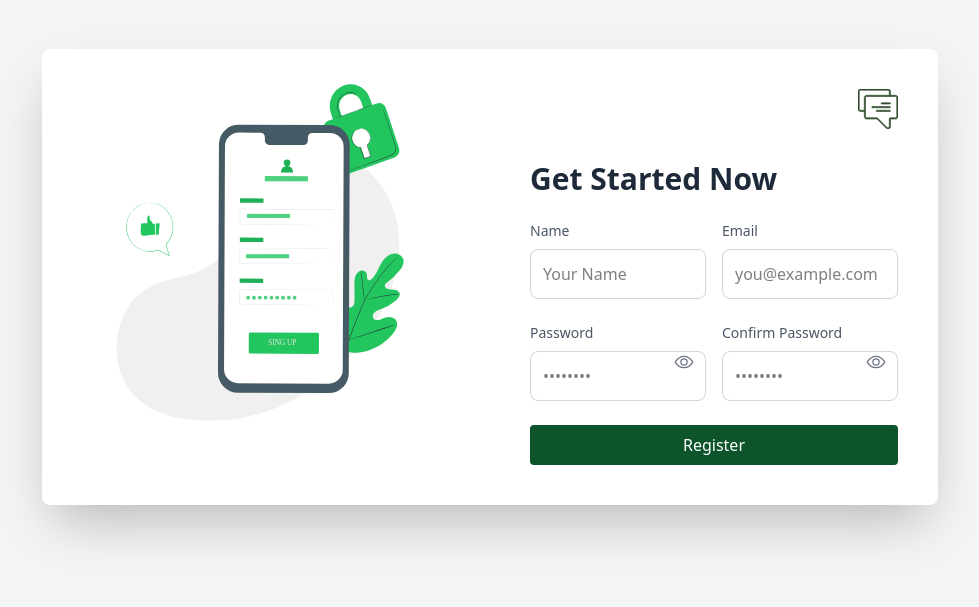
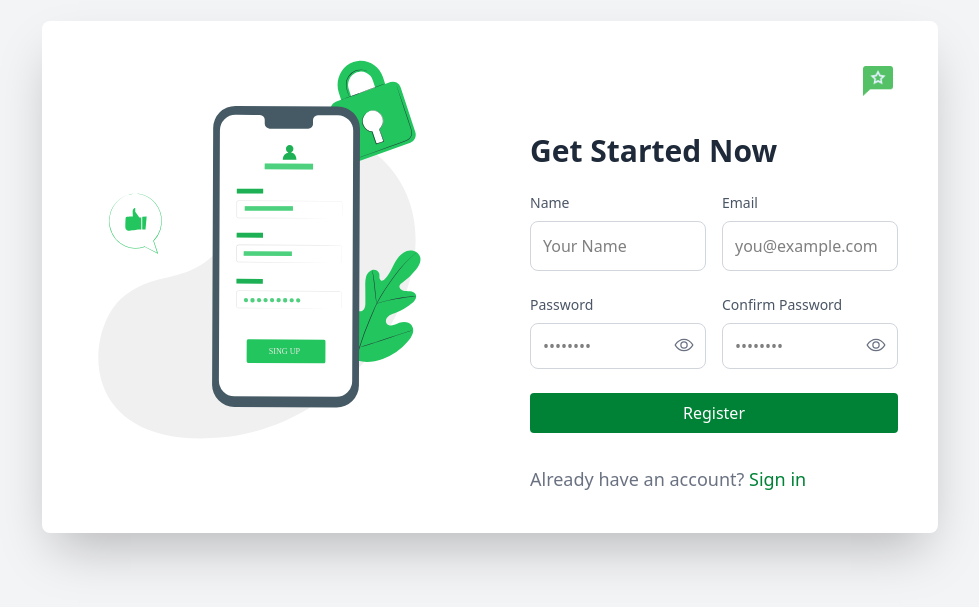
Before and after one commit to sahathiya/EchoHub, a React (Vite) app in the folder Client/feedbackportal/: page /register in a window 1280 px wide. Shown: the part 123-730 px from the top of the page, without its empty margins (150-1129 px from the left). Built offline with nearby package versions, Linux system fonts and the light colour scheme.

Commit message:
changes in testimonials

```diff
--- a/Client/feedbackportal/index.html
+++ b/Client/feedbackportal/index.html
@@ -2,7 +2,7 @@
 <html lang="en">
   <head>
     <meta charset="UTF-8" />
-    <link rel="icon" type="image/svg+xml" href="/feedlogo.svg" />
+    <link rel="icon" type="image/svg+xml" href="/feedback48.png" />
     <meta name="viewport" content="width=device-width, initial-scale=1.0" />
     <title>EchoHub</title>
   </head>
--- a/Client/feedbackportal/src/App.jsx
+++ b/Client/feedbackportal/src/App.jsx
@@ -104,6 +104,7 @@
 import Users from "./admin/Users";
 import Notifications from "./pages/Notifications";
 
+
 function App() {
   const activeUser = useSelector((state) => state.user.user);
 
@@ -117,6 +118,7 @@
             <Route path="/register" element={<Registration />} />
             <Route path="/login" element={<Login />} />
             {/* <Route path="/feedback" element={<Feedback />} /> */}
+
           </Routes>
         </div>
 
@@ -129,6 +131,7 @@
 
             <Route path="/feedback" element={<Feedback />} />
             {/* <Route path="/notifications" element={<Notifications/>}/> */}
+
           </Routes>
         </div>
       ):(
@@ -139,6 +142,7 @@
             <Route path="/" element={<Dashboard />} />
             <Route path="/reviews" element={<Reviews />} />
             <Route path="/users" element={<Users/>}/>
+
           </Routes>
         </div>
       </div>
--- a/Client/feedbackportal/src/components/Navbar.jsx
+++ b/Client/feedbackportal/src/components/Navbar.jsx
@@ -1,5 +1,5 @@
 import React, { useState,useEffect } from 'react'
-import logo from '../assets/feedlogo.svg'
+import logo from '../assets/feedback48.png'
 import { useNavigate } from 'react-router-dom'
 import { useDispatch, useSelector } from 'react-redux'
 import { FaRegUserCircle } from "react-icons/fa";
--- a/Client/feedbackportal/src/components/Testimonials.jsx
+++ b/Client/feedbackportal/src/components/Testimonials.jsx
@@ -1,13 +1,15 @@
-import React, { useEffect, useState } from "react";
+import React, { useEffect } from "react";
 import { useDispatch, useSelector } from "react-redux";
 import { fetchFeedbacks } from "../features/feedback/feedbackActions";
 import { FaStar, FaRegStar } from "react-icons/fa";
 import { Swiper, SwiperSlide } from "swiper/react";
-import { Navigation } from "swiper/modules";
+import { Pagination, A11y, Autoplay } from "swiper/modules";
 
 import "swiper/css";
 import "swiper/css/navigation";
-
+import "swiper/css/a11y";
+import "swiper/css/autoplay";
+import "swiper/css/pagination";
 function StarRating({ rating }) {
   const stars = [];
 
@@ -34,7 +36,7 @@
   if (loading) return <p>Loading feedbacks...</p>;
   if (error) return <p>Error: {error}</p>;
   return (
-    <section className="py-16 bg-gray-50">
+    <section className="py-16 bg-green-50">
       <div className="max-w-7xl mx-auto text-center px-6">
         <h2 className=" font-nunito text-4xl font-bold text-gray-800 mb-4">
           Let’s Hear What Our Clients Have to Say About Us!
@@ -45,13 +47,12 @@
           experience.
         </p>
 
-        <div className="px-4 py-10 md:px-8 lg:px-16 ">
+        <div className="px-4 py-10 md:px-8 lg:px-16">
           <Swiper
-            slidesPerView={1}
+            modules={[Pagination, A11y, Autoplay]}
             spaceBetween={20}
-            navigation
-            modules={[Navigation]}
-            className="mySwiper"
+            autoplay={{ delay: 1500 }}
+            pagination={{ clickable: true }}
             breakpoints={{
               640: { slidesPerView: 1 },
               768: { slidesPerView: 2 },
@@ -59,8 +60,8 @@
             }}
           >
             {feedbacks.map((item) => (
-              <SwiperSlide key={item._id} className="flex justify-center">
-                <div className="w-full h-[420px] max-w-sm p-6 rounded-xl shadow-md hover:shadow-xl transition-all duration-300 bg-green-100 flex flex-col items-center justify-between">
+              <SwiperSlide key={item._id}>
+                <div className="w-full h-[420px] max-w-sm p-6 rounded-xl  hover:shadow-xl  bg-green-100 flex flex-col items-center justify-between transition-transform duration-500 hover:scale-105">
                   <div className="flex flex-col items-center">
                     {item.userId.profileImage ? (
                       <img
--- a/Client/feedbackportal/src/pages/Registration.jsx
+++ b/Client/feedbackportal/src/pages/Registration.jsx
@@ -2,7 +2,7 @@
 
 
 import React, { useState } from 'react';
-import logo from '../assets/feedlogo.svg';
+import logo from '../assets/feedback48.png';
 import register from '../assets/register.svg';
 import { Link, useNavigate } from 'react-router-dom';
 import { IoEyeOutline, IoEyeOffOutline } from "react-icons/io5";
@@ -13,7 +13,7 @@
 import { setactiveUser } from '../features/auth/userSlice';
 import { toast } from 'react-toastify';
 
-// ✅ Validation Schema
+
 const validationSchema = Yup.object({
   name: Yup.string().required('Name is required'),
   email: Yup.string().email('Invalid email').required('Email is required'),
@@ -97,52 +97,119 @@
 
                 {/* Password & Confirm Password */}
                 <div className="grid grid-cols-1 md:grid-cols-2 gap-4">
-                  <div className="relative">
+                  {/* <div className="relative">
                     <label className="block text-sm font-medium text-gray-600">Password</label>
                     <Field
                       name="password"
                       type={showPassword ? 'text' : 'password'}
                       placeholder="••••••••"
-                      className="mt-2 w-full p-3 pr-10 border border-gray-300 rounded-lg focus:ring-2 focus:ring-green-900 focus:outline-none transition"
+                      // className="mt-2 w-full p-3 pr-10 border border-gray-300 rounded-lg focus:ring-2 focus:ring-green-900 focus:outline-none transition"
+                      className="mt-2 w-full py-2.5 px-3 pr-10 border border-gray-300 rounded-lg focus:ring-2 focus:ring-green-900 focus:outline-none transition"
                     />
                     <button
                       type="button"
                       onClick={() => setShowPassword(!showPassword)}
-                      className="absolute right-3 top-1/2 transform -translate-y-1/2 text-gray-500"
+                      // className="absolute right-3 top-1/2 transform -translate-y-1/2 text-gray-500"
+                     className="absolute top-[55%] right-3 -translate-y-1/2 cursor-pointer text-gray-500"
                     >
                       {showPassword ? <IoEyeOffOutline size={20} /> : <IoEyeOutline size={20} />}
                     </button>
                     <ErrorMessage name="password" component="div" className="text-red-500 text-sm mt-1" />
-                  </div>
+                  </div> */}
 
-                  <div className="relative">
+                  {/* <div className="relative bg-amber-50">
                     <label className="block text-sm font-medium text-gray-600">Confirm Password</label>
                     <Field
                       name="confirmPassword"
                       type={showCPassword ? 'text' : 'password'}
                       placeholder="••••••••"
                       className="mt-2 w-full p-3 pr-10 border border-gray-300 rounded-lg focus:ring-2 focus:ring-green-900 focus:outline-none transition"
+                      // className="w-full   p-3  border border-gray-300 rounded-lg px-4 py-2 focus:outline-none focus:ring-2 pr-10"
                     />
                     <button
                       type="button"
                       onClick={() => setShowCPassword(!showCPassword)}
-                      className="absolute right-3 top-1/2 transform -translate-y-1/2 text-gray-500"
+                      className="absolute top-1/2 right-3 transform -translate-y-1/2 cursor-pointer text-gray-500"
                     >
-                      {showCPassword ? <IoEyeOffOutline size={20} /> : <IoEyeOutline size={20} />}
+                      {showCPassword ? <IoEyeOffOutline size={20}  /> : <IoEyeOutline size={20} />}
                     </button>
                     <ErrorMessage name="confirmPassword" component="div" className="text-red-500 text-sm mt-1" />
-                  </div>
+                  </div> */}
+
+
+<div className="relative">
+  <label className="block text-sm font-medium text-gray-600">Password</label>
+
+  <div className="relative">
+    <Field
+      name="password"
+      type={showPassword ? 'text' : 'password'}
+      placeholder="••••••••"
+      className="mt-2 w-full py-2.5 px-3 pr-10 border border-gray-300 rounded-lg focus:ring-2 focus:ring-green-900 focus:outline-none transition"
+    />
+
+    <button
+      type="button"
+      onClick={() => setShowPassword(!showPassword)}
+      className="absolute top-[55%] right-3 -translate-y-1/2 cursor-pointer text-gray-500"
+    >
+      {showPassword ? <IoEyeOffOutline size={20} /> : <IoEyeOutline size={20} />}
+    </button>
+  </div>
+
+  <ErrorMessage
+    name="password"
+    component="div"
+    className="text-red-500 text-sm mt-1"
+  />
+</div>
+
+
+<div className="relative">
+  <label className="block text-sm font-medium text-gray-600">
+    Confirm Password
+  </label>
+
+  <div className="relative">
+    <Field
+      name="confirmPassword"
+      type={showCPassword ? 'text' : 'password'}
+      placeholder="••••••••"
+      className="mt-2 w-full py-2.5 px-3 pr-10 border border-gray-300 rounded-lg focus:ring-2 focus:ring-green-900 focus:outline-none transition"
+    />
+
+    <button
+      type="button"
+      onClick={() => setShowCPassword(!showCPassword)}
+      className="absolute top-[55%] right-3 -translate-y-1/2 cursor-pointer text-gray-500"
+    >
+      {showCPassword ? <IoEyeOffOutline size={20} /> : <IoEyeOutline size={20} />}
+    </button>
+  </div>
+
+  <ErrorMessage
+    name="confirmPassword"
+    component="div"
+    className="text-red-500 text-sm mt-1"
+  />
+</div>
+
                 </div>
 
                 {/* Submit Button */}
                 <button
                   type="submit"
                   disabled={isSubmitting}
-                  className="w-full bg-green-900 text-white py-2 px-4 rounded hover:bg-green-800 transition"
+                  className="w-full bg-green-700 text-white py-2 px-4 rounded hover:bg-green-800 transition"
                 >
                   Register
                 </button>
-
+<p className="text-lg text-gray-500 mt-2">
+             Already have an account?{' '}
+           <Link to={`/login`}> <span className="text-green-700 font-medium hover:underline">
+               Sign in
+            </span></Link>
+          </p>
               </Form>
             )}
           </Formik>
```
Also changed, not shown: Client/feedbackportal/src/pages/Login.jsx (+35 -8 lines), Client/feedbackportal/public/feedback48.png (added), Client/feedbackportal/src/assets/feedback48.png (added).
